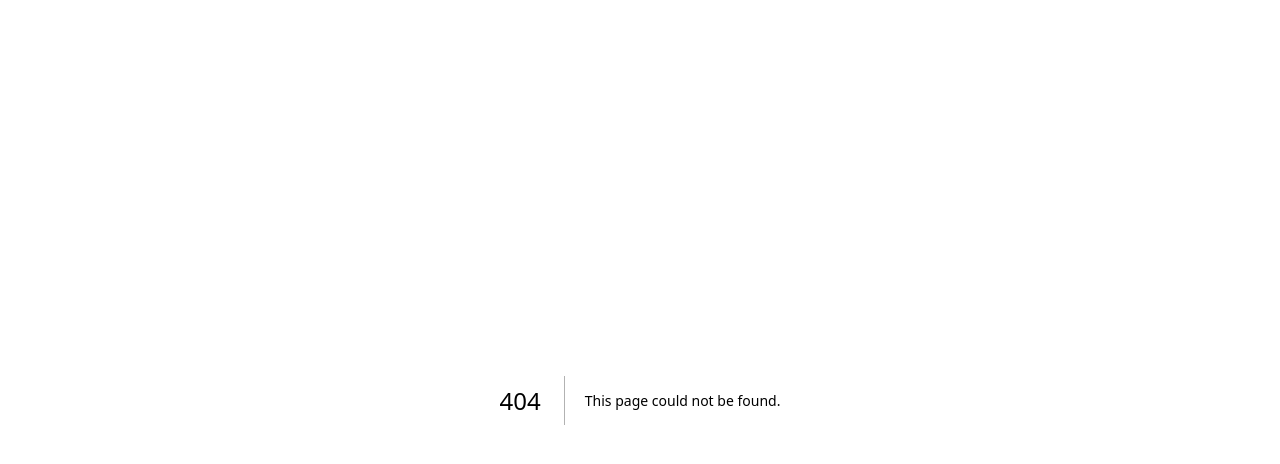
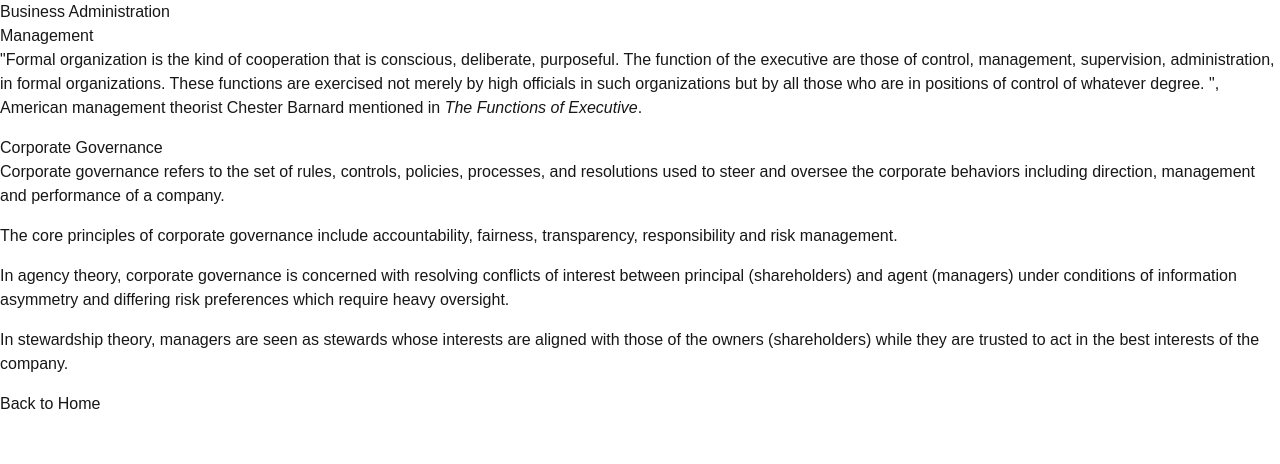
Before and after one commit to rexccm/rex-chan-notes, a Next.js app: page /business-administration in a window 1280 px wide. Before the commit this address had no page. Shown: the top 464 px of the page. Built offline with nearby package versions, Linux system fonts and the light colour scheme.

Commit message:
Update Business Administration notes

```diff
--- /dev/null
+++ b/app/business-administration/page.tsx
@@ -0,0 +1,26 @@
+import Link from "next/link";
+
+export default function BusinessAdministration() {
+    return (
+        <>
+            <h2>Business Administration</h2>
+            <section className="management">
+                <h3>Management</h3>
+                <p>"Formal organization is the kind of cooperation that is conscious, deliberate, purposeful. The function of the executive are those of control, management, supervision, administration, in formal organizations. These functions are exercised not merely by high officials in such organizations but by all those who are in positions of control of whatever degree. ", American management theorist Chester Barnard mentioned in <em>The Functions of Executive</em>. </p>
+            </section>
+            <section>
+                <h3>Corporate Governance</h3>
+                <p>Corporate governance refers to the set of rules, controls, policies, processes, and resolutions used to steer and oversee the corporate behaviors including direction, management and performance of a company.</p>
+                <p>The core principles of corporate governance include accountability, fairness, transparency, responsibility and risk management.</p>
+                <p>In agency theory, corporate governance is concerned with resolving conflicts of interest between principal (shareholders) and agent (managers) under conditions of information asymmetry and differing risk preferences which require heavy oversight.</p>
+                <p>In stewardship theory, managers are seen as stewards whose interests are aligned with those of the owners (shareholders) while they are trusted to act in the best interests of the company.</p>
+
+            </section>
+            <Link
+                href="/"
+            >
+                Back to Home
+            </Link>
+        </>
+    )
+}
--- a/app/learning/page.tsx
+++ b/app/learning/page.tsx
@@ -26,11 +26,11 @@ export default function Learning() {
             </section>
             <section>
                 <h3>Apprenticeship Model</h3>
-                <p>The apprenticeship model is the journey toward mastery through guided experience and practice under the supervision of a skilled mentor and becoming a master with the ability to teach others since medieval period.</p>
+                <p>The apprenticeship model is the journey toward mastery through guided experience and practice under the supervision of a skilled mentor and becoming a master with the ability to teach others since the medieval period.</p>
                 <ul>
                     <li><strong>Apprentice: </strong>The apprenticeship period is a wonderful time to learn skills and gain hands-on experience under the guidance of a master.</li>
                     <li><strong>Journeyman: </strong>After graduating from apprenticeship, the individual becomes a journeyman who travels from place to place aiming to continue developing their skills and gain experience from other masters.</li>
-                    <li><strong>Master: </strong>After passing the guild examination of masterpiece, the individual demonstrates expertise and achieves the status of master continue to learn by teaching apprentices and shifting paradigm by innovation after they have gained extensive experience.</li>
+                    <li><strong>Master: </strong>After passing the guild examination of masterpiece, the individual demonstrates expertise and achieves the status of master continuing to learn by teaching apprentices and shifting paradigm by innovation after they have gained extensive experience.</li>
                 </ul>
             </section>
             <Link
--- a/app/management/page.tsx
+++ /dev/null
@@ -1,15 +0,0 @@
-import Link from "next/link";
-
-export default function Management() {
-    return (
-        <>
-            <h2>Management</h2>
-            <p>"Formal organization is the kind of cooperation that is conscious, deliberate, purposeful. The function of the executive are those of control, management, supervision, administration, in formal organizations. These functions are exercised not merely by high officials in such organizations but by all those who are in positions of control of whatever degree. ", American management theorist Chester Barnard mentioned in <em>The Functions of Executive</em>. </p>
-            <Link
-                href="/"
-            >
-                Back to Home
-            </Link>
-        </>
-    )
-}
--- a/app/page.tsx
+++ b/app/page.tsx
@@ -45,9 +45,9 @@ export default function Home() {
             Design
           </Link>
           <Link
-            href="management"
+            href="business-administration"
           >
-            Management
+            Business Administration
           </Link>
         </div>
         <div className="flex flex-col gap-4 text-base font-medium sm:flex-row">
```
